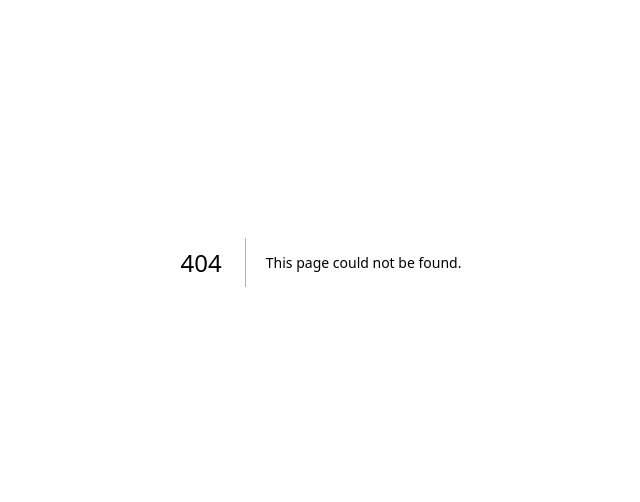
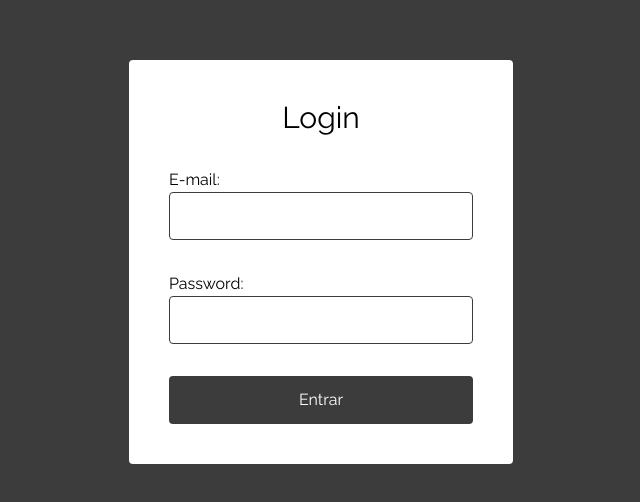
Before and after one commit to marceloafl/portfolio, a Next.js app: page /login in a window 1280 px wide. Before the commit this address had no page. Shown: the part 138-640 px from the top of the page, without its empty margins (319-959 px from the left). Built offline with nearby package versions, Linux system fonts and the light colour scheme.

Commit message:
feat: implementing login feature

```diff
--- /dev/null
+++ b/src/app/edit/page.tsx
@@ -0,0 +1,9 @@
+import LogoutIcon from "@mui/icons-material/Logout";
+
+export default function EditPage() {
+  return (
+    <main className="">
+      <p>edit page</p>
+    </main>
+  );
+}
--- /dev/null
+++ b/src/app/login/action.ts
@@ -0,0 +1,20 @@
+"use server";
+
+import { cookies } from "next/headers";
+import userLoginRequest from "../services/user-api";
+import { redirect } from "next/navigation";
+
+export default async function userLogin(email: string, password: string) {
+  const { data, status } = await userLoginRequest(email, password);
+
+  if (status !== 200 || !data.token) {
+    return { error: true };
+  }
+
+  cookies().set("authToken", data.token, {
+    path: "/edit",
+    httpOnly: true,
+    sameSite: "strict",
+  });
+  redirect("/edit");
+}
--- /dev/null
+++ b/src/app/login/page.tsx
@@ -0,0 +1,62 @@
+"use client";
+
+import { useState } from "react";
+import userLogin from "./action";
+
+export default function LoginPage() {
+  const [loginError, setLoginError] = useState(false);
+
+  const handleSubmit = async (event) => {
+    event.preventDefault();
+    const { email, password } = event.target.elements;
+
+    const { error } = (await userLogin(email.value, password.value)) || {};
+
+    if (error) {
+      setLoginError(error);
+    }
+  };
+
+  return (
+    <main className="flex items-center justify-center h-screen bg-dark-gray">
+      <div className="w-96 p-10 bg-white rounded">
+        <form onSubmit={handleSubmit} className="flex flex-col gap-8">
+          <h1 className="text-3xl text-center">Login</h1>
+          <div className="flex flex-col">
+            <label htmlFor="email">E-mail:</label>
+            <input
+              type="email"
+              id="email"
+              name="email"
+              required
+              className="h-12 p-2 border border-dark-gray rounded"
+            />{" "}
+          </div>
+          <div className="flex flex-col">
+            <label htmlFor="password">Password:</label>
+            <input
+              type="password"
+              id="password"
+              name="password"
+              required
+              className="h-12 p-2 border border-dark-gray rounded"
+            />{" "}
+          </div>
+          <div>
+            {loginError && (
+              <p className="text-red-500 font-semibold">
+                Login failed. Please try again.
+              </p>
+            )}
+            <button
+              type="submit"
+              className="h-12 bg-dark-gray text-white rounded w-full"
+            >
+              Entrar
+            </button>
+          </div>
+        </form>
+      </div>
+    </main>
+  );
+}
--- /dev/null
+++ b/src/app/services/profile-api.ts
@@ -0,0 +1,40 @@
+const stacks = ["Frontend", "Backend", "Fullstack", "Low-code"] as const;
+type Stack = (typeof stacks)[number];
+
+interface IProject {
+  name: string;
+  url: string;
+  stack: Stack;
+}
+
+interface IProfile {
+  name: string;
+  email: string;
+  githubUrl: string;
+  linkedinUrl: string;
+  title: string;
+  subtitle: string;
+  projects: IProject[];
+  skills: string[];
+}
+
+const marceloProfile: IProfile = {
+  name: "string",
+  email: "string",
+  githubUrl: "string",
+  linkedinUrl: "string",
+  title: "string",
+  subtitle: "string",
+  projects: [],
+  skills: [],
+};
+
+export default async function getProfileInfo() {
+  try {
+    const response = await fetch("");
+    const data = response.json();
+    console.log(data);
+  } catch (error) {
+    console.error(error);
+  }
+}
--- /dev/null
+++ b/src/app/services/user-api.ts
@@ -0,0 +1,21 @@
+const url = "http://localhost:8081/v1/auth/login";
+
+export default async function userLoginRequest(
+  email: string,
+  password: string
+) {
+  try {
+    const response = await fetch(url, {
+      method: "POST",
+      headers: {
+        "Content-Type": "application/json",
+      },
+      body: JSON.stringify({ email, password }),
+    });
+    const status = response.status;
+    const data = await response.json();
+    return { data, status };
+  } catch (error) {
+    console.error(error);
+  }
+}
```
